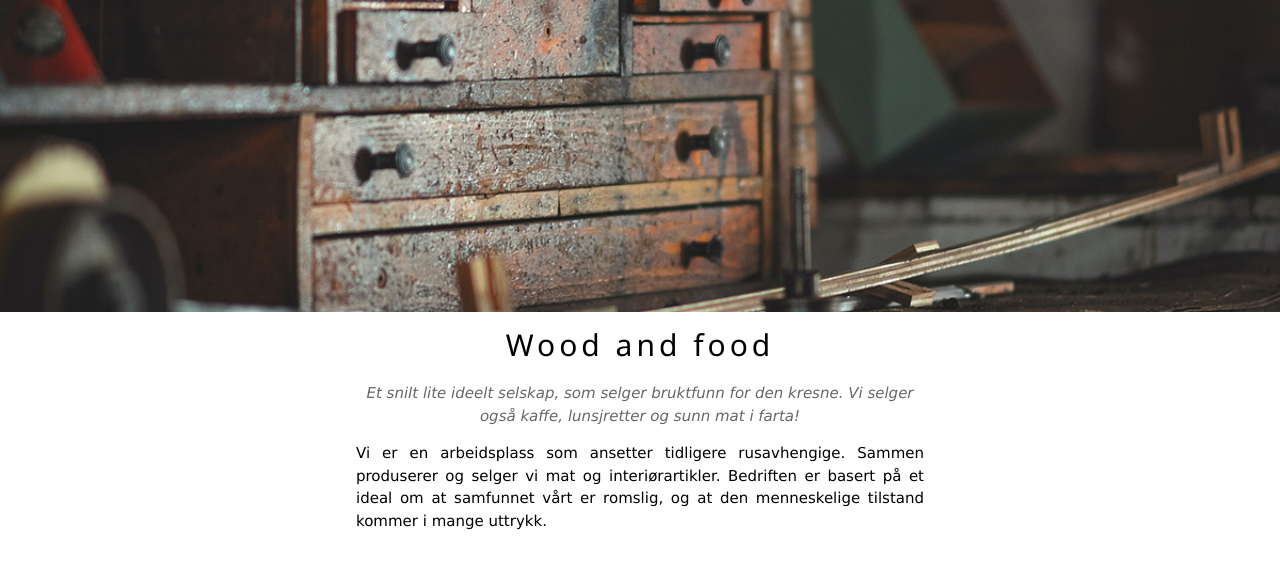
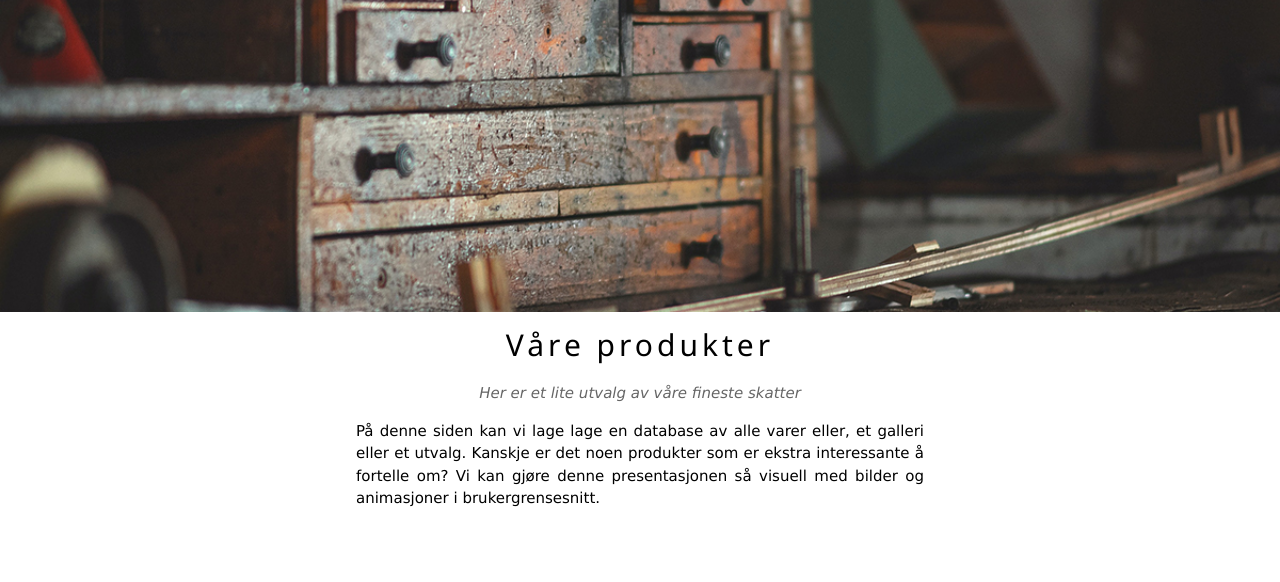
Before and after one commit to woelneberg/test3, a plain HTML site: page prod.html in a window 1280 px wide. Shown: the part 79-661 px from the top of the page. Drawn offline with nearby package versions, Linux system fonts and the light colour scheme.

Commit message:
Endret på prod

```diff
--- a/prod.html
+++ b/prod.html
@@ -28,12 +28,11 @@
 
     <!-- Om oss -->
     <section class="w3-container w3-center w3-content" style="max-width:600px">
-        <h2 class="w3-wide">Wood and food</h2>
-        <p class="w3-opacity"><i>Et snilt lite ideelt selskap, som selger bruktfunn for den kresne. Vi
-                selger også kaffe, lunsjretter og sunn mat i farta! </i></p>
-        <p class="w3-justify">Vi er en arbeidsplass som ansetter tidligere rusavhengige. Sammen produserer
-            og selger vi mat og interiørartikler. Bedriften er basert på et ideal om at samfunnet vårt
-            er romslig, og at den menneskelige tilstand kommer i mange uttrykk. </p>
+        <h2 class="w3-wide">Våre produkter</h2>
+        <p class="w3-opacity"><i>Her er et lite utvalg av våre fineste skatter </i></p>
+        <p class="w3-justify">På denne siden kan vi lage lage en database av alle varer eller, et galleri eller et utvalg.
+        Kanskje er det noen produkter som er ekstra interessante å fortelle om? Vi kan gjøre denne presentasjonen
+      så visuell med bilder og animasjoner i brukergrensesnitt.  </p>
     </section>
 
     <footer class="w3-container w3-padding-64 w3-center w3-white w3-xlarge">
```
